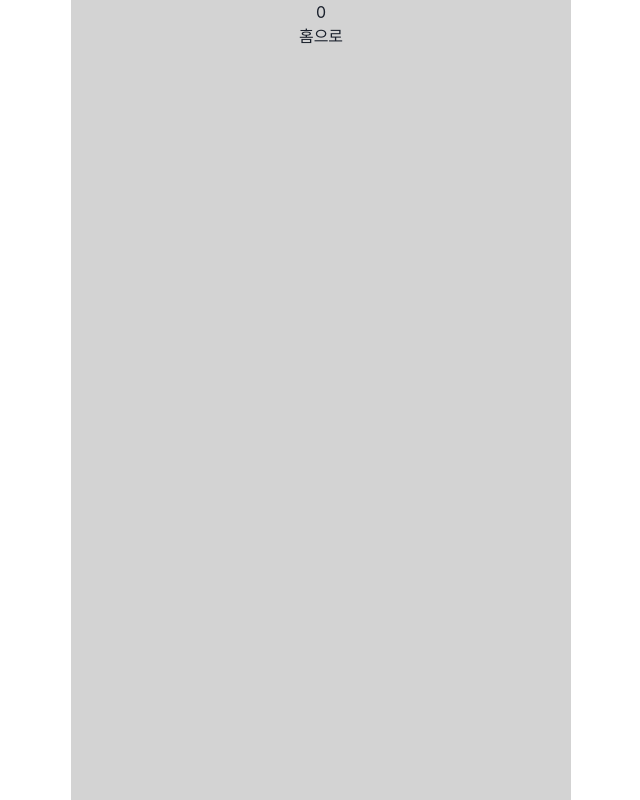
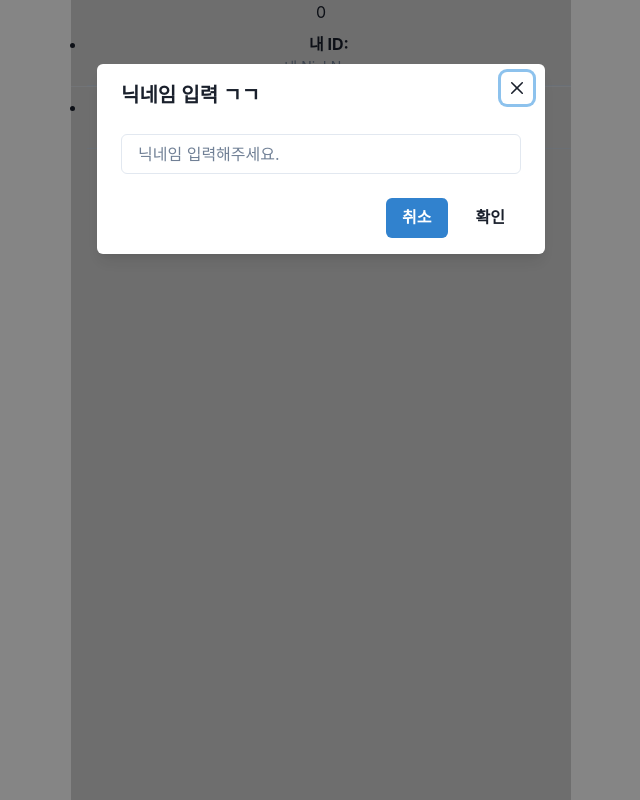
Before and after one commit to seongsoo96/real-time-chicken-race, a React (Vite) app in the folder client/: page /room/1 in a window 1280 px wide. Shown: the whole page, without its empty margins (319-959 px from the left). Built offline with nearby package versions, Linux system fonts and the light colour scheme; no server answers.

Commit message:
방 개발중

```diff
--- /dev/null
+++ b/client/src/components/Popup.tsx
@@ -0,0 +1,68 @@
+import {
+  Modal,
+  ModalOverlay,
+  ModalContent,
+  ModalHeader,
+  ModalCloseButton,
+  ModalBody,
+  ModalFooter,
+  Button,
+  useDisclosure,
+  Input,
+} from '@chakra-ui/react'
+import React, { useEffect, useState } from 'react'
+import { socket } from '../store/socket'
+
+interface PopupProps {
+  open?: Boolean
+  func: (value: string) => void
+  type: string
+  title: string
+}
+
+export default function Popup(props: PopupProps) {
+  const { isOpen, onOpen, onClose } = useDisclosure()
+  const [value, setValue] = useState('')
+
+  useEffect(() => {
+    props.open ? onOpen() : onClose()
+  }, [props.open])
+
+  const handleInputChange = (event: React.ChangeEvent<HTMLInputElement>) => {
+    setValue(event.target.value)
+  }
+
+  const handleClick = () => {
+    props.func(value)
+    setValue('')
+    onClose()
+  }
+
+  return (
+    <Modal isOpen={isOpen} onClose={onClose}>
+      <ModalOverlay />
+      <ModalContent>
+        <ModalHeader>{props.title} 입력 ㄱㄱ</ModalHeader>
+        <ModalCloseButton />
+        <ModalBody>
+          <Input
+            type="text"
+            name={props.type}
+            value={value}
+            onChange={handleInputChange}
+            placeholder={`${props.title} 입력해주세요.`}
+          />
+        </ModalBody>
+
+        <ModalFooter>
+          <Button colorScheme="blue" mr={3} onClick={onClose}>
+            취소
+          </Button>
+          <Button variant="ghost" onClick={handleClick}>
+            확인
+          </Button>
+        </ModalFooter>
+      </ModalContent>
+    </Modal>
+  )
+}
--- a/client/src/components/Room.tsx
+++ b/client/src/components/Room.tsx
@@ -1,24 +1,65 @@
+import { Box, Divider, ListItem, UnorderedList, Text } from '@chakra-ui/react'
 import { useEffect, useState } from 'react'
 import { useLocation, useNavigate } from 'react-router-dom'
 import { RoomInfo } from '../../interface'
 import { socket } from '../store/socket'
+import Popup from './Popup'
+
+interface PlayerInfo {
+  id: string
+  nickName: string
+}
+const myInfoDefault: PlayerInfo = { id: '', nickName: '' }
 export default function Room() {
   const location = useLocation()
   const navigate = useNavigate()
+  const [openPopup, setOpenPopup] = useState(false)
+  const [myInfo, setMyInfo] = useState<PlayerInfo>(myInfoDefault)
+  const [playerList, setPlayerList] = useState<PlayerInfo[]>([myInfoDefault])
+  const [mappedList, setMappedList] = useState<PlayerInfo[]>([])
+  const [nickName, setNickName] = useState('')
+
   const [roomInfo, setRoomInfo] = useState<RoomInfo>({
     name: '',
     password: '',
     people: 0,
   })
+
+  const handleNickNameSetting = (nick: string) => {
+    setNickName(nick)
+    console.log('룸 대기실 socket.id/nick ::: ', socket.id, nick)
+    console.log(roomInfo.name)
+    setMyInfo({ id: socket.id, nickName: nick })
+    socket.emit('nick_name', {
+      id: socket.id,
+      nickName: nick,
+      roomName: roomInfo.name,
+    })
+  }
+
   useEffect(() => {
+    setOpenPopup(true)
     socket.on('room_enter', (room) => {
       console.log(`${socket.id}가 방 '${room.name}'에 입장했습니다.`)
       console.log(socket)
       setRoomInfo({ ...room })
     })
-    socket.on('people_list', (list) => {
-      console.log('people_list ::: ', list)
-    })
+    // socket.on('people_list', (list) => {
+    //   console.log('people_list ::: ', list)
+    //   setPlayerList(list)
+    //   console.log(`socket.id ::: `, socket.id)
+    //   console.log('playerList ::: ', playerList)
+    //   console.log(playerList.filter((player) => player.id !== socket.id))
+    // })
+    socket.on(
+      'player_list',
+      (playerList: { id: string; nickName: string }[]) => {
+        console.log('playerList ::: ', playerList)
+
+        console.log(playerList.filter((player) => player.id !== socket.id))
+        setPlayerList(playerList)
+      },
+    )
   }, [])
 
   return (
@@ -26,7 +67,46 @@ export default function Room() {
       {roomInfo.name}
       {roomInfo.password}
       {roomInfo.people}
+      <Box>{socket.id}</Box>
+      <UnorderedList>
+        <ListItem
+          _hover={{ backgroundColor: 'gray.100' }}
+          borderBottom="1px"
+          borderBottomColor="gray.300"
+          p="2"
+        >
+          <Text fontWeight="bold">내 ID: {myInfo.nickName}</Text>
+          <Text color="gray.500" fontSize="sm">
+            내 NickName: {myInfo.id}
+          </Text>
+        </ListItem>
+      </UnorderedList>
+      <Divider />
+      <UnorderedList>
+        {playerList
+          .filter((player) => player.id !== socket.id)
+          .map((player) => (
+            <ListItem
+              key={player.id}
+              _hover={{ backgroundColor: 'gray.100' }}
+              borderBottom="1px"
+              borderBottomColor="gray.300"
+              p="2"
+            >
+              <Text fontWeight="bold">참가자 닉넴: {player.nickName}</Text>
+              <Text color="gray.500" fontSize="sm">
+                참가자 id: {player.id}
+              </Text>
+            </ListItem>
+          ))}
+      </UnorderedList>
       <p onClick={() => navigate('/')}>홈으로</p>
+      <Popup
+        type="nickname"
+        title="닉네임"
+        open={openPopup}
+        func={handleNickNameSetting}
+      />
     </>
   )
 }
--- a/client/src/components/WaitingRoom.tsx
+++ b/client/src/components/WaitingRoom.tsx
@@ -26,6 +26,7 @@ import {
 import { useEffect, useState } from 'react'
 import { useNavigate } from 'react-router-dom'
 import { socket } from '../store/socket'
+import Popup from './Popup'
 // import { useRoomListStore } from '../store/store'
 interface RoomInfo {
   name: string
@@ -41,6 +42,7 @@ const defaultRoomInfo: RoomInfo = {
 
 export default function WaitingRoom() {
   const { isOpen, onOpen, onClose } = useDisclosure()
+  const [openPopup, setOpenPopup] = useState(false)
   const [inputPassword, setInputPassword] = useState('')
   const [roomList, setRoomList] = useState<RoomInfo[]>([])
   const [room, setRoom] = useState<RoomInfo>(defaultRoomInfo)
@@ -54,19 +56,19 @@ export default function WaitingRoom() {
     console.log(event.target.value)
     setInputPassword(event.target.value)
   }
-  const checkPassword = () => {
-    if (inputPassword === room.password) {
+  const checkPassword = (password: string) => {
+    if (password === room.password) {
       enterRoom()
     } else {
       setPwCorrect(false)
-      onClose()
+      setOpenPopup(false)
     }
   }
 
   const openPwCheckPopup = (room: RoomInfo) => {
     console.log(room)
     setRoom(room)
-    onOpen()
+    setOpenPopup(true)
   }
 
   const enterRoom = () => {
@@ -143,7 +145,13 @@ export default function WaitingRoom() {
             ))}
           </VStack>
         </Box>
-        <Modal isOpen={isOpen} onClose={onClose}>
+        <Popup
+          open={openPopup}
+          type="password"
+          title="비밀번호"
+          func={checkPassword}
+        />
+        {/* <Modal isOpen={isOpen} onClose={onClose}>
           <ModalOverlay />
           <ModalContent>
             <ModalHeader>비밀번호 입력 ㄱㄱ</ModalHeader>
@@ -167,7 +175,7 @@ export default function WaitingRoom() {
               </Button>
             </ModalFooter>
           </ModalContent>
-        </Modal>
+        </Modal> */}
       </Box>
 
       {/* <Flex minWidth="max-content" alignItems="center" gap="2">
```
Also changed, not shown: 1 other file (tests, documents, lock files or other folders).
